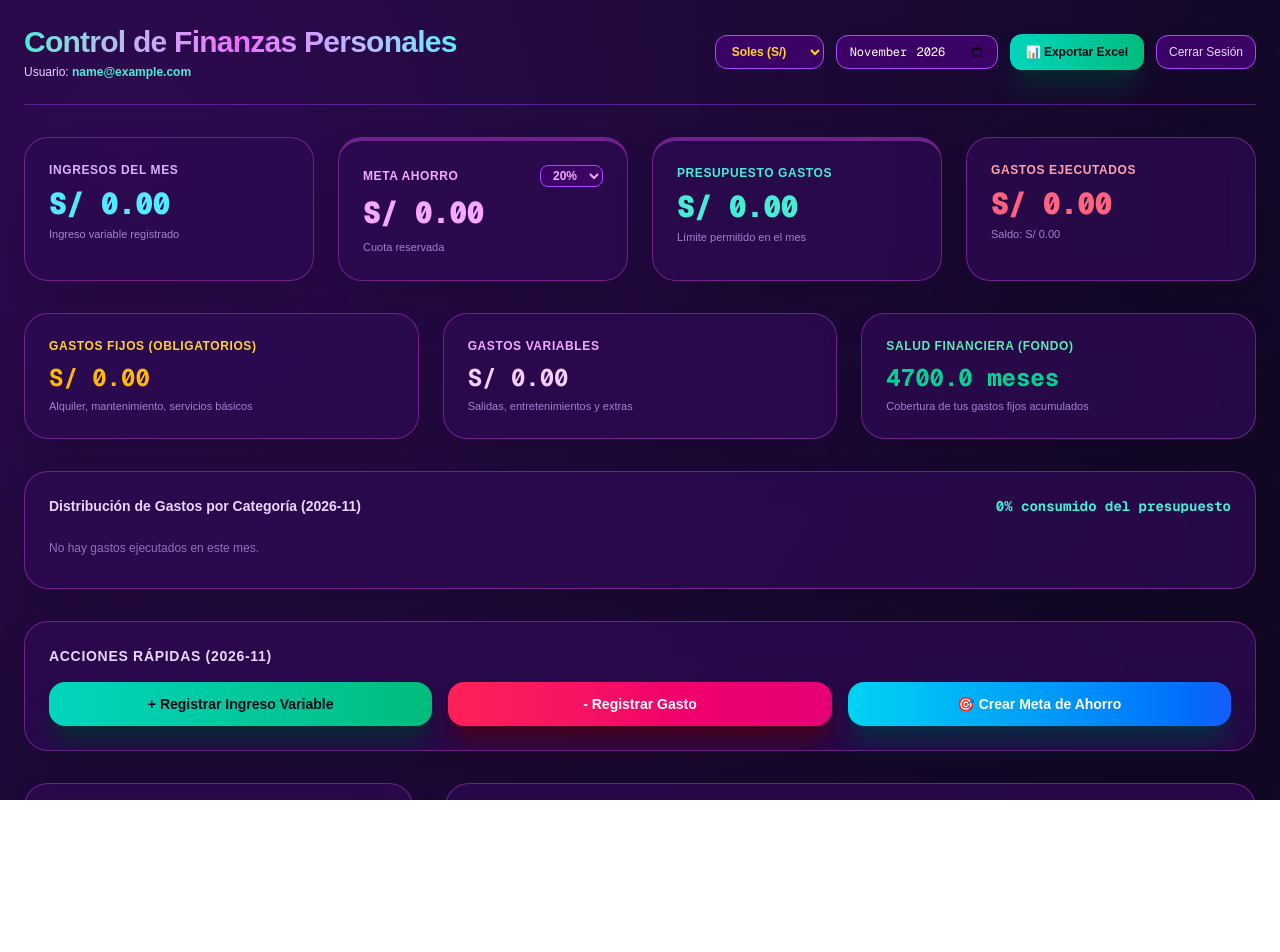
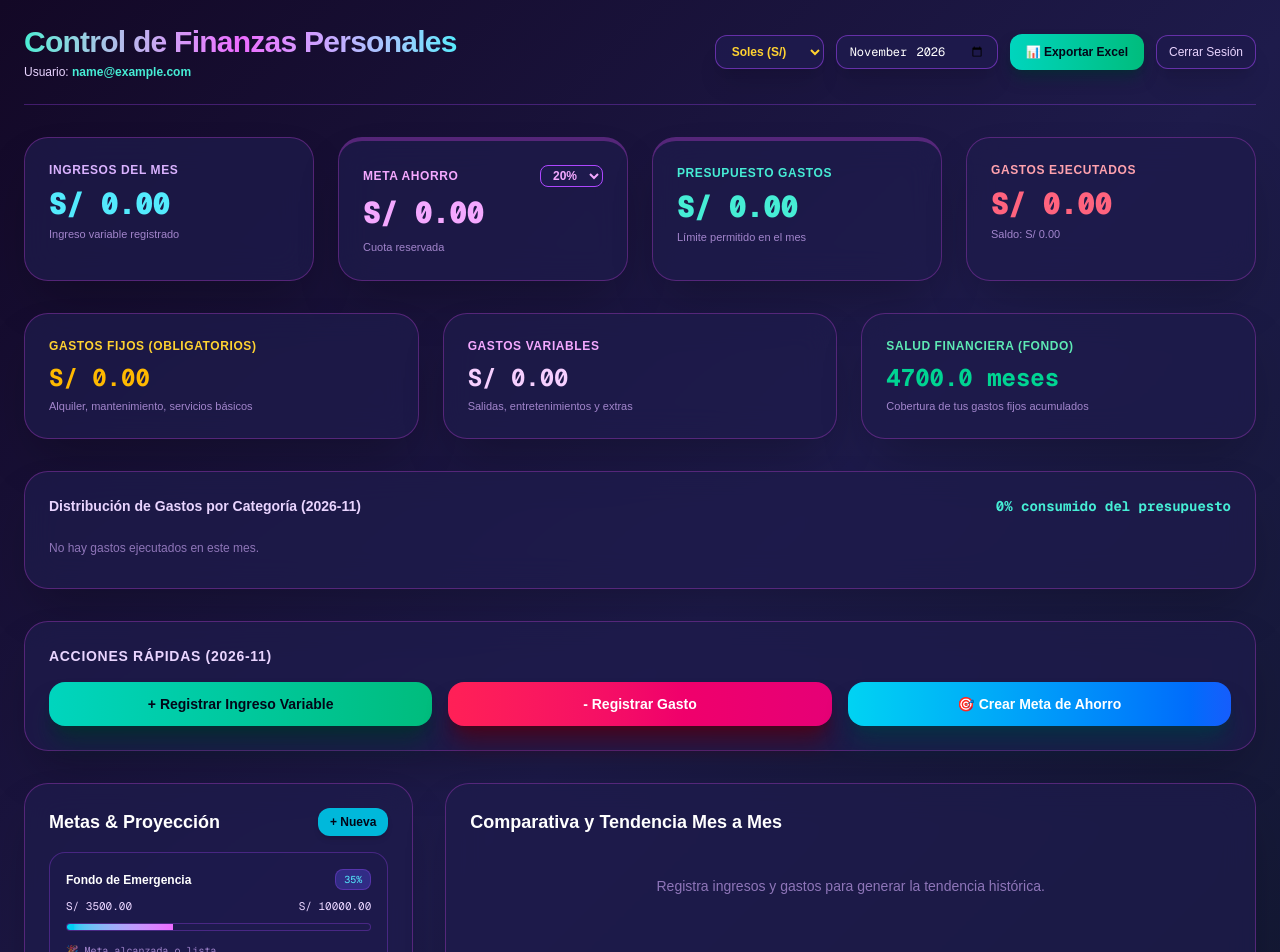
Before and after one commit to jroblestinajeros-lab/Control-de-vencimientos, a Next.js app: page / in a window 1280 px wide. Shown: the top 952 px of the page. Before the commit the page ends 800 px from the top, so only its background shows below. Built offline with nearby package versions, Linux system fonts and the light colour scheme; sample sign-in values are in the browser's storage.

Commit message:
Update page.tsx

```diff
--- a/app/page.tsx
+++ b/app/page.tsx
@@ -340,22 +340,14 @@ export default function HomePage() {
   if (loading) return null;
 
   return (
-    <div
+    <main
+      className="min-h-screen text-slate-100 p-6"
       style={{
-        position: 'fixed',
-        top: 0,
-        left: 0,
-        width: '100vw',
-        height: '100vh',
-        backgroundColor: '#1e0c38',
-        backgroundImage: 'radial-gradient(circle at 10% 20%, rgb(45, 10, 80) 0%, rgb(18, 8, 38) 90%)',
-        overflowY: 'auto',
-        zIndex: 99999,
-        padding: '24px',
-        color: '#f8fafc'
+        backgroundColor: '#130826',
+        backgroundImage: 'linear-gradient(135deg, #130826 0%, #1e1b4b 50%, #0f172a 100%)'
       }}
     >
-      <header className="max-w-7xl mx-auto flex flex-col md:flex-row justify-between items-start md:items-center pb-6 border-b border-purple-500/40 mb-8 gap-4">
+      <header className="max-w-7xl mx-auto flex flex-col md:flex-row justify-between items-start md:items-center pb-6 border-b border-purple-500/30 mb-8 gap-4">
         <div>
           <h1 className="text-3xl font-black text-transparent bg-clip-text bg-gradient-to-r from-teal-300 via-fuchsia-400 to-cyan-300 tracking-tight">
             Control de Finanzas Personales
@@ -369,10 +361,10 @@ export default function HomePage() {
           <select
             value={currency}
             onChange={(e) => handleCurrencyChange(e.target.value as CurrencyCode)}
-            className="bg-purple-950 border border-purple-500 text-amber-300 font-bold text-xs px-3 py-2 rounded-xl focus:outline-none shadow-2xl"
+            className="bg-indigo-950/90 border border-purple-500/50 text-amber-300 font-bold text-xs px-3 py-2 rounded-xl focus:outline-none shadow-xl"
           >
             {Object.entries(CURRENCIES).map(([code, info]) => (
-              <option key={code} value={code} style={{ backgroundColor: '#2d0a50', color: '#fff' }}>
+              <option key={code} value={code} style={{ backgroundColor: '#1e1b4b', color: '#fff' }}>
                 {info.label}
               </option>
             ))}
@@ -382,30 +374,30 @@ export default function HomePage() {
             type="month"
             value={selectedMonth}
             onChange={(e) => setSelectedMonth(e.target.value)}
-            className="bg-purple-950 border border-purple-500 text-white text-xs px-3 py-2 rounded-xl focus:outline-none font-mono shadow-2xl"
+            className="bg-indigo-950/90 border border-purple-500/50 text-white text-xs px-3 py-2 rounded-xl focus:outline-none font-mono shadow-xl"
           />
 
           <button
             onClick={exportToExcel}
-            className="bg-gradient-to-r from-teal-400 to-emerald-500 hover:from-teal-300 hover:to-emerald-400 text-slate-950 font-bold text-xs px-4 py-2.5 rounded-xl transition-all shadow-xl shadow-teal-950/80"
+            className="bg-gradient-to-r from-teal-400 to-emerald-500 hover:from-teal-300 hover:to-emerald-400 text-slate-950 font-bold text-xs px-4 py-2.5 rounded-xl transition-all shadow-lg shadow-teal-950/60"
           >
             <span>📊 Exportar Excel</span>
           </button>
 
           <button
             onClick={handleSignOut}
-            className="bg-purple-950 hover:bg-purple-900 border border-purple-500 text-purple-200 text-xs px-3 py-2 rounded-xl transition-colors shadow-2xl"
+            className="bg-indigo-950/90 hover:bg-indigo-900 border border-purple-500/50 text-purple-200 text-xs px-3 py-2 rounded-xl transition-colors shadow-xl"
           >
             Cerrar Sesión
           </button>
         </div>
       </header>
 
-      <section className="max-w-7xl mx-auto space-y-8 pb-12">
+      <section className="max-w-7xl mx-auto space-y-8">
         <div className="grid grid-cols-1 md:grid-cols-4 gap-6">
           <div
             className="p-6 rounded-3xl shadow-2xl border transition-all"
-            style={{ backgroundColor: 'rgba(45, 10, 80, 0.75)', borderColor: 'rgba(217, 70, 239, 0.4)', backdropFilter: 'blur(16px)' }}
+            style={{ backgroundColor: 'rgba(30, 27, 75, 0.75)', borderColor: 'rgba(217, 70, 239, 0.3)', backdropFilter: 'blur(16px)' }}
           >
             <h3 className="text-xs font-semibold text-purple-300 uppercase tracking-wider mb-2">Ingresos del Mes</h3>
             <p className="text-3xl font-black text-cyan-300 font-mono tracking-tight">{currSymbol} {totalIncome.toFixed(2)}</p>
@@ -414,19 +406,19 @@ export default function HomePage() {
 
           <div
             className="p-6 rounded-3xl shadow-2xl border border-t-4 border-t-fuchsia-400 transition-all space-y-2"
-            style={{ backgroundColor: 'rgba(45, 10, 80, 0.75)', borderColor: 'rgba(217, 70, 239, 0.4)', backdropFilter: 'blur(16px)' }}
+            style={{ backgroundColor: 'rgba(30, 27, 75, 0.75)', borderColor: 'rgba(217, 70, 239, 0.3)', backdropFilter: 'blur(16px)' }}
           >
             <div className="flex justify-between items-center">
               <h3 className="text-xs font-semibold text-fuchsia-300 uppercase tracking-wider">Meta Ahorro</h3>
               <select
                 value={savingsTargetPercent}
                 onChange={(e) => handleSavingsPercentChange(Number(e.target.value))}
-                className="bg-purple-950 border border-purple-500 text-fuchsia-300 text-xs font-bold rounded-lg px-2 py-0.5 focus:outline-none"
+                className="bg-indigo-950 border border-purple-500 text-fuchsia-300 text-xs font-bold rounded-lg px-2 py-0.5 focus:outline-none"
               >
                 {Array.from({ length: 18 }, (_, i) => (i + 2) * 5)
                   .concat(95)
                   .map((pct) => (
-                    <option key={pct} value={pct} style={{ backgroundColor: '#2d0a50', color: '#fff' }}>
+                    <option key={pct} value={pct} style={{ backgroundColor: '#1e1b4b', color: '#fff' }}>
                       {pct}%
                     </option>
                   ))}
@@ -438,7 +430,7 @@ export default function HomePage() {
 
           <div
             className="p-6 rounded-3xl shadow-2xl border border-t-4 border-t-teal-400 transition-all"
-            style={{ backgroundColor: 'rgba(45, 10, 80, 0.75)', borderColor: 'rgba(217, 70, 239, 0.4)', backdropFilter: 'blur(16px)' }}
+            style={{ backgroundColor: 'rgba(30, 27, 75, 0.75)', borderColor: 'rgba(217, 70, 239, 0.3)', backdropFilter: 'blur(16px)' }}
           >
             <h3 className="text-xs font-semibold text-teal-300 uppercase tracking-wider mb-2">Presupuesto Gastos</h3>
             <p className="text-3xl font-black text-teal-300 font-mono tracking-tight">{currSymbol} {availableExpenseBudget.toFixed(2)}</p>
@@ -447,7 +439,7 @@ export default function HomePage() {
 
           <div
             className="p-6 rounded-3xl shadow-2xl border transition-all"
-            style={{ backgroundColor: 'rgba(45, 10, 80, 0.75)', borderColor: 'rgba(217, 70, 239, 0.4)', backdropFilter: 'blur(16px)' }}
+            style={{ backgroundColor: 'rgba(30, 27, 75, 0.75)', borderColor: 'rgba(217, 70, 239, 0.3)', backdropFilter: 'blur(16px)' }}
           >
             <h3 className="text-xs font-semibold text-rose-300 uppercase tracking-wider mb-2">Gastos Ejecutados</h3>
             <p className="text-3xl font-black text-rose-400 font-mono tracking-tight">{currSymbol} {totalExpense.toFixed(2)}</p>
@@ -458,7 +450,7 @@ export default function HomePage() {
         <div className="grid grid-cols-1 md:grid-cols-3 gap-6">
           <div
             className="p-6 rounded-3xl shadow-2xl border flex flex-col justify-between transition-all"
-            style={{ backgroundColor: 'rgba(45, 10, 80, 0.75)', borderColor: 'rgba(217, 70, 239, 0.4)', backdropFilter: 'blur(16px)' }}
+            style={{ backgroundColor: 'rgba(30, 27, 75, 0.75)', borderColor: 'rgba(217, 70, 239, 0.3)', backdropFilter: 'blur(16px)' }}
           >
             <h4 className="text-xs font-semibold text-amber-300 uppercase tracking-wider mb-2">Gastos Fijos (Obligatorios)</h4>
             <p className="text-2xl font-bold text-amber-400 font-mono">{currSymbol} {fixedExpenses.toFixed(2)}</p>
@@ -467,7 +459,7 @@ export default function HomePage() {
 
           <div
             className="p-6 rounded-3xl shadow-2xl border flex flex-col justify-between transition-all"
-            style={{ backgroundColor: 'rgba(45, 10, 80, 0.75)', borderColor: 'rgba(217, 70, 239, 0.4)', backdropFilter: 'blur(16px)' }}
+            style={{ backgroundColor: 'rgba(30, 27, 75, 0.75)', borderColor: 'rgba(217, 70, 239, 0.3)', backdropFilter: 'blur(16px)' }}
           >
             <h4 className="text-xs font-semibold text-fuchsia-300 uppercase tracking-wider mb-2">Gastos Variables</h4>
             <p className="text-2xl font-bold text-fuchsia-200 font-mono">{currSymbol} {variableExpenses.toFixed(2)}</p>
@@ -476,7 +468,7 @@ export default function HomePage() {
 
           <div
             className="p-6 rounded-3xl shadow-2xl border flex flex-col justify-between transition-all"
-            style={{ backgroundColor: 'rgba(45, 10, 80, 0.75)', borderColor: 'rgba(217, 70, 239, 0.4)', backdropFilter: 'blur(16px)' }}
+            style={{ backgroundColor: 'rgba(30, 27, 75, 0.75)', borderColor: 'rgba(217, 70, 239, 0.3)', backdropFilter: 'blur(16px)' }}
           >
             <h4 className="text-xs font-semibold text-emerald-300 uppercase tracking-wider mb-2">Salud Financiera (Fondo)</h4>
             <p className="text-2xl font-bold text-emerald-400 font-mono">{emergencyCoverageMonths} meses</p>
@@ -486,7 +478,7 @@ export default function HomePage() {
 
         <div
           className="rounded-3xl p-6 shadow-2xl border space-y-4"
-          style={{ backgroundColor: 'rgba(45, 10, 80, 0.75)', borderColor: 'rgba(217, 70, 239, 0.4)', backdropFilter: 'blur(16px)' }}
+          style={{ backgroundColor: 'rgba(30, 27, 75, 0.75)', borderColor: 'rgba(217, 70, 239, 0.3)', backdropFilter: 'blur(16px)' }}
         >
           <div className="flex justify-between items-center text-sm">
             <span className="font-semibold text-purple-200">
@@ -511,7 +503,7 @@ export default function HomePage() {
                         {currSymbol} {item.amount.toFixed(2)} ({categoryPct}%)
                       </span>
                     </div>
-                    <div className="w-full bg-purple-950 h-2.5 rounded-full overflow-hidden border border-purple-500/40">
+                    <div className="w-full bg-indigo-950 h-2.5 rounded-full overflow-hidden border border-purple-500/30">
                       <div
                         className="bg-gradient-to-r from-teal-400 to-cyan-400 h-full transition-all duration-500"
                         style={{ width: `${Math.min(categoryPct, 100)}%` }}
@@ -526,7 +518,7 @@ export default function HomePage() {
 
         <div
           className="rounded-3xl p-6 shadow-2xl border"
-          style={{ backgroundColor: 'rgba(45, 10, 80, 0.75)', borderColor: 'rgba(217, 70, 239, 0.4)', backdropFilter: 'blur(16px)' }}
+          style={{ backgroundColor: 'rgba(30, 27, 75, 0.75)', borderColor: 'rgba(217, 70, 239, 0.3)', backdropFilter: 'blur(16px)' }}
         >
           <h2 className="text-sm font-semibold text-purple-200 uppercase tracking-wider mb-4">Acciones Rápidas ({selectedMonth})</h2>
           <div className="grid grid-cols-1 sm:grid-cols-3 gap-4">
@@ -556,7 +548,7 @@ export default function HomePage() {
         <div className="grid grid-cols-1 lg:grid-cols-3 gap-8">
           <div
             className="lg:col-span-1 rounded-3xl p-6 shadow-2xl border space-y-4"
-            style={{ backgroundColor: 'rgba(45, 10, 80, 0.75)', borderColor: 'rgba(217, 70, 239, 0.4)', backdropFilter: 'blur(16px)' }}
+            style={{ backgroundColor: 'rgba(30, 27, 75, 0.75)', borderColor: 'rgba(217, 70, 239, 0.3)', backdropFilter: 'blur(16px)' }}
           >
             <div className="flex justify-between items-center">
               <h2 className="text-lg font-semibold text-white">Metas & Proyección</h2>
@@ -577,10 +569,10 @@ export default function HomePage() {
                   : 0;
 
                 return (
-                  <div key={g.id} className="bg-purple-950/80 border border-purple-500/40 p-4 rounded-2xl space-y-2">
+                  <div key={g.id} className="bg-indigo-950/60 border border-purple-500/30 p-4 rounded-2xl space-y-2">
                     <div className="flex justify-between items-center">
                       <h3 className="font-semibold text-white text-xs">{g.title}</h3>
-                      <span className="text-[10px] font-mono bg-purple-900 text-cyan-300 px-2 py-0.5 rounded-lg border border-purple-500/40">
+                      <span className="text-[10px] font-mono bg-indigo-900 text-cyan-300 px-2 py-0.5 rounded-lg border border-purple-500/30">
                         {pct}%
                       </span>
                     </div>
@@ -590,7 +582,7 @@ export default function HomePage() {
                       <span>{currSymbol} {g.targetAmount.toFixed(2)}</span>
                     </div>
 
-                    <div className="w-full bg-purple-950 h-2 rounded-full overflow-hidden border border-purple-500/40">
+                    <div className="w-full bg-indigo-950 h-2 rounded-full overflow-hidden border border-purple-500/30">
                       <div
                         className="bg-gradient-to-r from-cyan-400 to-fuchsia-400 h-full transition-all duration-500"
                         style={{ width: `${pct}%` }}
@@ -610,7 +602,7 @@ export default function HomePage() {
 
           <div
             className="lg:col-span-2 rounded-3xl p-6 shadow-2xl border space-y-4"
-            style={{ backgroundColor: 'rgba(45, 10, 80, 0.75)', borderColor: 'rgba(217, 70, 239, 0.4)', backdropFilter: 'blur(16px)' }}
+            style={{ backgroundColor: 'rgba(30, 27, 75, 0.75)', borderColor: 'rgba(217, 70, 239, 0.3)', backdropFilter: 'blur(16px)' }}
           >
             <h2 className="text-lg font-semibold text-white">Comparativa y Tendencia Mes a Mes</h2>
             {monthlyHistory.length === 0 ? (
@@ -618,7 +610,7 @@ export default function HomePage() {
             ) : (
               <div className="overflow-x-auto">
                 <table className="w-full text-left text-sm text-purple-200">
-                  <thead className="bg-purple-950/80 text-purple-300 uppercase text-xs border-b border-purple-500/40">
+                  <thead className="bg-indigo-950/60 text-purple-300 uppercase text-xs border-b border-purple-500/30">
                     <tr>
                       <th className="px-4 py-3 rounded-l-xl">Mes</th>
                       <th className="px-4 py-3 text-right">Ingresos</th>
@@ -628,7 +620,7 @@ export default function HomePage() {
                   </thead>
                   <tbody className="divide-y divide-purple-500/20 font-mono">
                     {monthlyHistory.map((h) => (
-                      <tr key={h.month} className="hover:bg-purple-900/40">
+                      <tr key={h.month} className="hover:bg-indigo-900/30">
                         <td className="px-4 py-3 text-xs text-white font-medium">{h.month}</td>
                         <td className="px-4 py-3 text-right text-cyan-300">{currSymbol} {h.income.toFixed(2)}</td>
                         <td className="px-4 py-3 text-right text-rose-400">{currSymbol} {h.expense.toFixed(2)}</td>
@@ -644,7 +636,7 @@ export default function HomePage() {
 
         <div
           className="rounded-3xl p-6 shadow-2xl border space-y-4"
-          style={{ backgroundColor: 'rgba(45, 10, 80, 0.75)', borderColor: 'rgba(217, 70, 239, 0.4)', backdropFilter: 'blur(16px)' }}
+          style={{ backgroundColor: 'rgba(30, 27, 75, 0.75)', borderColor: 'rgba(217, 70, 239, 0.3)', backdropFilter: 'blur(16px)' }}
         >
           <h2 className="text-lg font-semibold text-white">Transacciones ({selectedMonth})</h2>
           {monthTransactions.length === 0 ? (
@@ -652,7 +644,7 @@ export default function HomePage() {
           ) : (
             <div className="overflow-x-auto">
               <table className="w-full text-left text-sm text-purple-200">
-                <thead className="bg-purple-950/80 text-purple-300 uppercase text-xs border-b border-purple-500/40">
+                <thead className="bg-indigo-950/60 text-purple-300 uppercase text-xs border-b border-purple-500/30">
                   <tr>
                     <th className="px-4 py-3 rounded-l-xl">Fecha</th>
                     <th className="px-4 py-3">Tipo / Naturaleza</th>
@@ -664,7 +656,7 @@ export default function HomePage() {
                 </thead>
                 <tbody className="divide-y divide-purple-500/20">
                   {monthTransactions.map((t) => (
-                    <tr key={t.id} className="hover:bg-purple-900/40">
+                    <tr key={t.id} className="hover:bg-indigo-900/30">
                       <td className="px-4 py-3 text-xs text-purple-300">{t.date}</td>
                       <td className="px-4 py-3 text-xs">
                         <span className={`px-2 py-0.5 rounded-lg text-[10px] border ${
@@ -672,7 +664,7 @@ export default function HomePage() {
                             ? 'bg-cyan-950 border-cyan-400 text-cyan-300'
                             : t.nature === 'fixed'
                             ? 'bg-amber-950 border-amber-400 text-amber-300'
-                            : 'bg-purple-900 border-purple-400 text-purple-200'
+                            : 'bg-indigo-900 border-indigo-400 text-indigo-200'
                         }`}>
                           {t.type === 'income' ? 'Ingreso' : t.nature === 'fixed' ? 'Gasto Fijo' : 'Gasto Variable'}
                         </span>
@@ -686,7 +678,7 @@ export default function HomePage() {
                         <button
                           onClick={() => handleEditTransaction(t)}
                           title="Editar Registro"
-                          className="text-xs bg-purple-900 hover:bg-purple-800 border border-purple-400 text-purple-200 px-2.5 py-1 rounded-lg transition-colors"
+                          className="text-xs bg-indigo-900 hover:bg-indigo-800 border border-indigo-400 text-indigo-200 px-2.5 py-1 rounded-lg transition-colors"
                         >
                           ✏️
                         </button>
@@ -711,7 +703,7 @@ export default function HomePage() {
         <div className="fixed inset-0 bg-slate-950/85 backdrop-blur-xl flex items-center justify-center p-4 z-50">
           <div
             className="border rounded-3xl w-full max-w-md p-6 shadow-2xl space-y-4"
-            style={{ backgroundColor: '#2d0a50', borderColor: 'rgba(217, 70, 239, 0.5)' }}
+            style={{ backgroundColor: '#1e1b4b', borderColor: 'rgba(217, 70, 239, 0.4)' }}
           >
             <h3 className="text-lg font-bold text-white capitalize">
               {modalType === 'goal'
@@ -738,7 +730,7 @@ export default function HomePage() {
                       value={goalTitle}
                       onChange={(e) => setGoalTitle(e.target.value)}
                       required
-                      className="w-full bg-purple-950 border border-purple-500/60 rounded-xl px-3 py-2 text-white focus:outline-none focus:border-teal-300 text-sm"
+                      className="w-full bg-indigo-950 border border-purple-500/50 rounded-xl px-3 py-2 text-white focus:outline-none focus:border-teal-300 text-sm"
                     />
                   </div>
 
@@ -751,7 +743,7 @@ export default function HomePage() {
                       value={goalTarget}
                       onChange={(e) => setGoalTarget(e.target.value)}
                       required
-                      className="w-full bg-purple-950 border border-purple-500/60 rounded-xl px-3 py-2 text-white focus:outline-none focus:border-teal-300 font-mono text-sm"
+                      className="w-full bg-indigo-950 border border-purple-500/50 rounded-xl px-3 py-2 text-white focus:outline-none focus:border-teal-300 font-mono text-sm"
                     />
                   </div>
 
@@ -763,7 +755,7 @@ export default function HomePage() {
                       placeholder="0.00"
                       value={goalCurrent}
                       onChange={(e) => setGoalCurrent(e.target.value)}
-                      className="w-full bg-purple-950 border border-purple-500/60 rounded-xl px-3 py-2 text-white focus:outline-none focus:border-teal-300 font-mono text-sm"
+                      className="w-full bg-indigo-950 border border-purple-500/50 rounded-xl px-3 py-2 text-white focus:outline-none focus:border-teal-300 font-mono text-sm"
                     />
                   </div>
                 </>
@@ -777,7 +769,7 @@ export default function HomePage() {
                       value={description}
                       onChange={(e) => setDescription(e.target.value)}
                       required
-                      className="w-full bg-purple-950 border border-purple-500/60 rounded-xl px-3 py-2 text-white focus:outline-none focus:border-teal-300 text-sm"
+                      className="w-full bg-indigo-950 border border-purple-500/50 rounded-xl px-3 py-2 text-white focus:outline-none focus:border-teal-300 text-sm"
                     />
                   </div>
 
@@ -787,7 +779,7 @@ export default function HomePage() {
                       <select
                         value={expenseNature}
                         onChange={(e) => setExpenseNature(e.target.value as 'fixed' | 'variable')}
-                        className="w-full bg-purple-950 border border-purple-500/60 rounded-xl px-3 py-2 text-white focus:outline-none focus:border-teal-300 text-sm"
+                        className="w-full bg-indigo-950 border border-purple-500/50 rounded-xl px-3 py-2 text-white focus:outline-none focus:border-teal-300 text-sm"
                       >
                         <option value="variable">Variable (Discrecional / Opcional)</option>
                         <option value="fixed">Fijo (Obligatorio / Inflexible)</option>
@@ -804,7 +796,7 @@ export default function HomePage() {
                       value={amount}
                       onChange={(e) => setAmount(e.target.value)}
                       required
-                      className="w-full bg-purple-950 border border-purple-500/60 rounded-xl px-3 py-2 text-white focus:outline-none focus:border-teal-300 font-mono text-sm"
+                      className="w-full bg-indigo-950 border border-purple-500/50 rounded-xl px-3 py-2 text-white focus:outline-none focus:border-teal-300 font-mono text-sm"
                     />
                   </div>
 
@@ -813,10 +805,10 @@ export default function HomePage() {
                     <select
                       value={category}
                       onChange={(e) => setCategory(e.target.value)}
-                      className="w-full bg-purple-950 border border-purple-500/60 rounded-xl px-3 py-2 text-white focus:outline-none focus:border-teal-300 text-sm"
+                      className="w-full bg-indigo-950 border border-purple-500/50 rounded-xl px-3 py-2 text-white focus:outline-none focus:border-teal-300 text-sm"
                     >
                       {(modalType === 'income' ? INCOME_CATEGORIES : EXPENSE_CATEGORIES).map((cat) => (
-                        <option key={cat} value={cat} style={{ backgroundColor: '#2d0a50', color: '#fff' }}>
+                        <option key={cat} value={cat} style={{ backgroundColor: '#1e1b4b', color: '#fff' }}>
                           {cat}
                         </option>
                       ))}
@@ -829,7 +821,7 @@ export default function HomePage() {
                 <button
                   type="button"
                   onClick={() => setShowModal(false)}
-                  className="px-4 py-2 bg-purple-900 hover:bg-purple-800 text-purple-200 rounded-xl text-sm transition-colors"
+                  className="px-4 py-2 bg-indigo-900 hover:bg-indigo-800 text-indigo-200 rounded-xl text-sm transition-colors"
                 >
                   Cancelar
                 </button>
@@ -844,6 +836,6 @@ export default function HomePage() {
           </div>
         </div>
       )}
-    </div>
+    </main>
   );
 }
```
